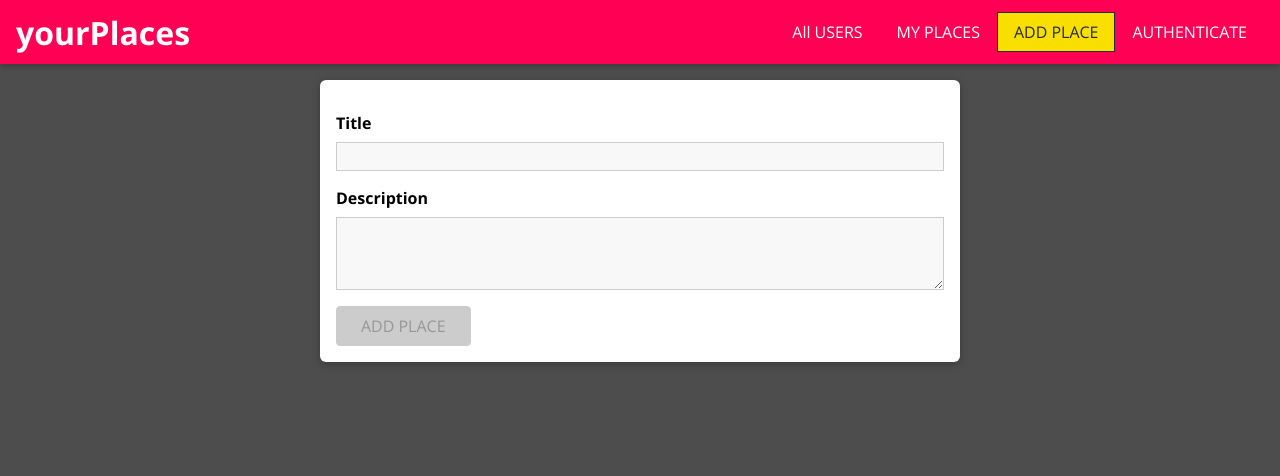
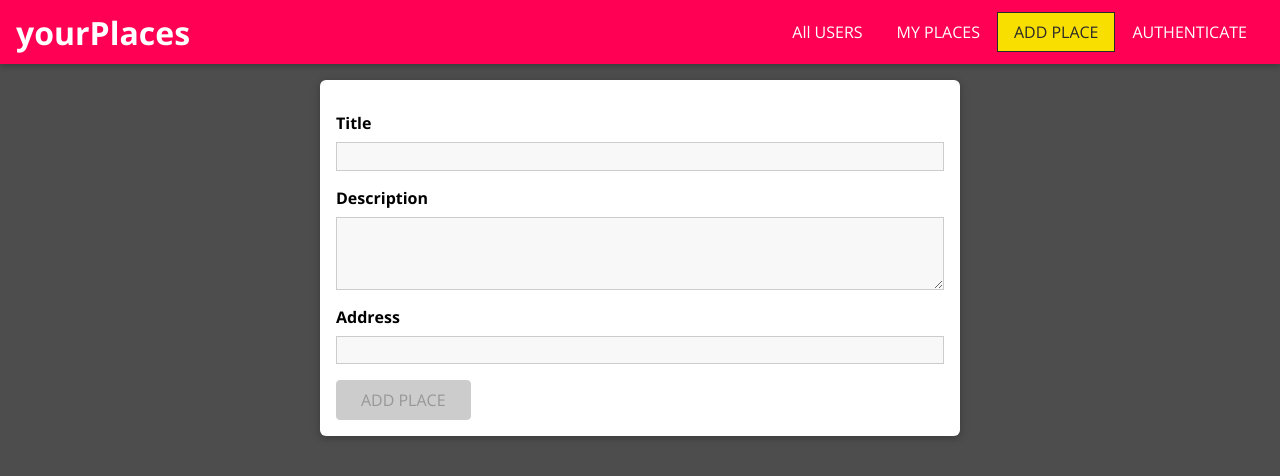
Before and after one commit to AdnanAhad/mernstackapp, a React (Create React App) app: page /places/new in a window 1280 px wide. Shown: the top 476 px of the page. Built offline with nearby package versions, Linux system fonts and the light colour scheme.

Commit message:
added new input in Newplace and frontend for newplace is finished I think so :)

```diff
--- a/src/places/pages/NewPlace.js
+++ b/src/places/pages/NewPlace.js
@@ -57,8 +57,13 @@
     });
   }, []);
 
+  const placeSubmitHandler = (event) => {
+    event.preventDefault();
+    console.log(formState.inputs);
+  };
+
   return (
-    <form className="place-form">
+    <form className="place-form" onSubmit={placeSubmitHandler}>
       <Input
         id="title"
         element="input"
@@ -76,6 +81,14 @@
         errorText="please enter a valid description (at least 5 caharacters)"
         onInput={inputHandler}
       />
+      <Input
+        id="address"
+        element="input"
+        label="Address"
+        validators={[VALIDATOR_REQUIRE()]}
+        errorText="please enter a valid Address"
+        onInput={inputHandler}
+      />
       <Button type="submit" disabled={!formState.isValid}>
         ADD PLACE
       </Button>
```
